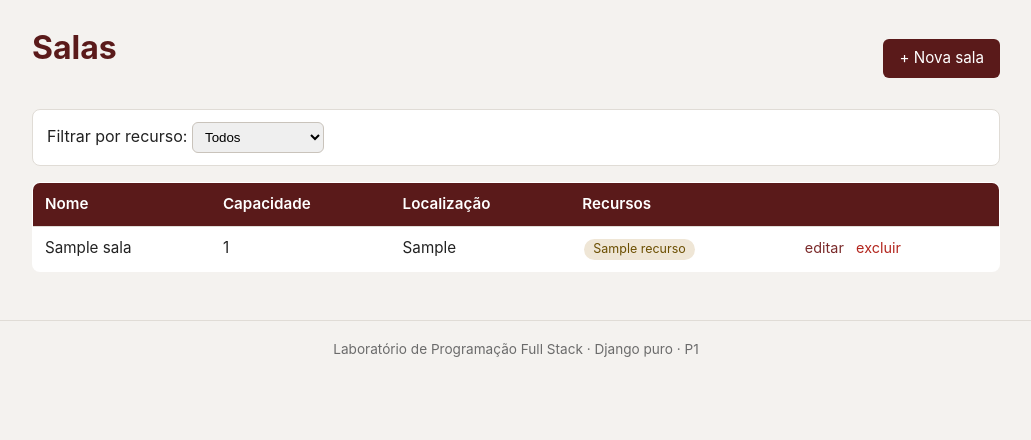
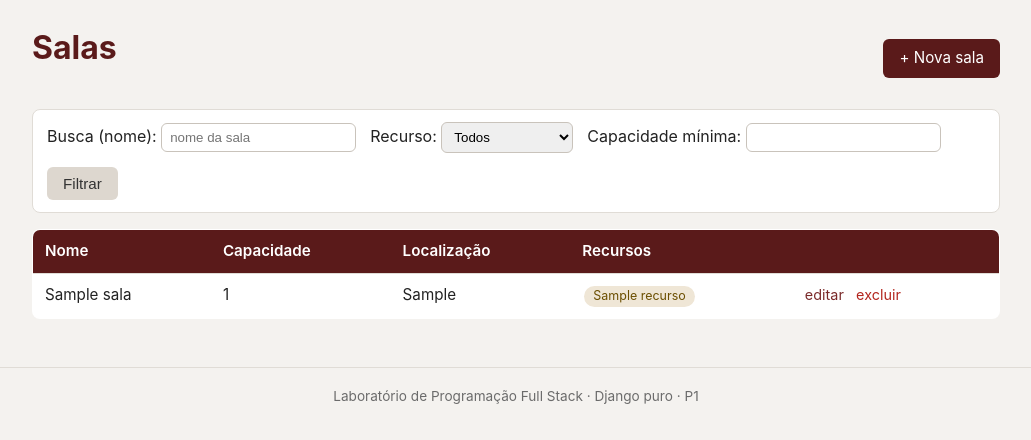
Before and after one commit to NavarroArthur/AGENDAMENTO-DE-SALAS, a Django app: page /salas/ in a window 1280 px wide. Shown: the part 59-499 px from the top of the page, without its empty margins (124-1155 px from the left). Run offline with Django 5.2, Linux system fonts and the light colour scheme; tables that the repository leaves empty hold one stand-in row (values such as "Sample post").

Commit message:
feat: busca e filtro na listagem de salas (Feature 1)
A listagem de Salas passa a ler request.GET e filtrar por: nome
(nome__icontains, case-insensitive), recurso e capacidade mínima — opcionais e
combináveis. O campo de busca é reabastecido com o termo digitado e a lista
vazia mostra mensagem clara. Inclui testes da busca e dos filtros.

Co-Authored-By: Claude Opus 4.8 <noreply@anthropic.com>
Claude-Session: https://claude.ai/code/session_01TpwweHdQs4yn9NK7yJUEQa

```diff
--- a/reservas/templates/reservas/sala_lista.html
+++ b/reservas/templates/reservas/sala_lista.html
@@ -8,16 +8,26 @@
     <a class="botao" href="{% url 'reservas:sala_nova' %}">+ Nova sala</a>
 </div>
 
+{# Feature 1 — busca e filtro. Os valores vêm de request.GET e reabastecem os campos. #}
 <form method="get" class="filtros">
-    <label>Filtrar por recurso:
-        <select name="recurso" onchange="this.form.submit()">
+    <label>Busca (nome):
+        <input type="text" name="q" value="{{ request.GET.q }}" placeholder="nome da sala">
+    </label>
+    <label>Recurso:
+        <select name="recurso">
             <option value="">Todos</option>
             {% for recurso in recursos %}
-                <option value="{{ recurso.id }}" {% if recurso.id|stringformat:"s" == recurso_id %}selected{% endif %}>{{ recurso.nome }}</option>
+                <option value="{{ recurso.id }}" {% if request.GET.recurso == recurso.id|stringformat:"s" %}selected{% endif %}>{{ recurso.nome }}</option>
             {% endfor %}
         </select>
     </label>
-    {% if recurso_id %}<a href="{% url 'reservas:sala_lista' %}">limpar</a>{% endif %}
+    <label>Capacidade mínima:
+        <input type="number" name="capacidade" min="0" value="{{ request.GET.capacidade }}">
+    </label>
+    <button type="submit" class="botao botao-secundario">Filtrar</button>
+    {% if request.GET.q or request.GET.recurso or request.GET.capacidade %}
+        <a href="{% url 'reservas:sala_lista' %}">limpar</a>
+    {% endif %}
 </form>
 
 <table class="tabela">
@@ -41,7 +51,7 @@
                 </td>
             </tr>
         {% empty %}
-            <tr><td colspan="5" class="vazio">Nenhuma sala cadastrada.</td></tr>
+            <tr><td colspan="5" class="vazio">Nenhuma sala encontrada com esses filtros.</td></tr>
         {% endfor %}
     </tbody>
 </table>
--- a/reservas/views.py
+++ b/reservas/views.py
@@ -43,16 +43,28 @@ def recurso_excluir(request, pk):
 # Salas (CRUD)                                                                #
 # --------------------------------------------------------------------------- #
 def sala_lista(request):
+    """Listagem de salas com busca textual e filtros (Feature 1 do P1).
+
+    Busca por nome (case-insensitive) + filtro por recurso + filtro por
+    capacidade mínima. Todos são opcionais e combináveis (viram um E).
+    """
     salas = Sala.objects.prefetch_related('recursos')
-    recurso_id = request.GET.get('recurso')
+
+    q = request.GET.get('q', '').strip()
+    recurso_id = request.GET.get('recurso', '')
+    capacidade = request.GET.get('capacidade', '')
+
+    if q:
+        salas = salas.filter(nome__icontains=q)               # busca textual
     if recurso_id:
-        salas = salas.filter(recursos__id=recurso_id)
-    contexto = {
-        'salas': salas,
+        salas = salas.filter(recursos__id=recurso_id)         # filtro por recurso
+    if capacidade.isdigit():
+        salas = salas.filter(capacidade__gte=int(capacidade))  # filtro por capacidade
+
+    return render(request, 'reservas/sala_lista.html', {
+        'salas': salas.distinct(),           # distinct por causa do join M2M
         'recursos': Recurso.objects.all(),
-        'recurso_id': recurso_id,
-    }
-    return render(request, 'reservas/sala_lista.html', contexto)
+    })
 
 
 def sala_form(request, pk=None):
```
Also changed, not shown: reservas/tests.py (+44 -0 lines).
